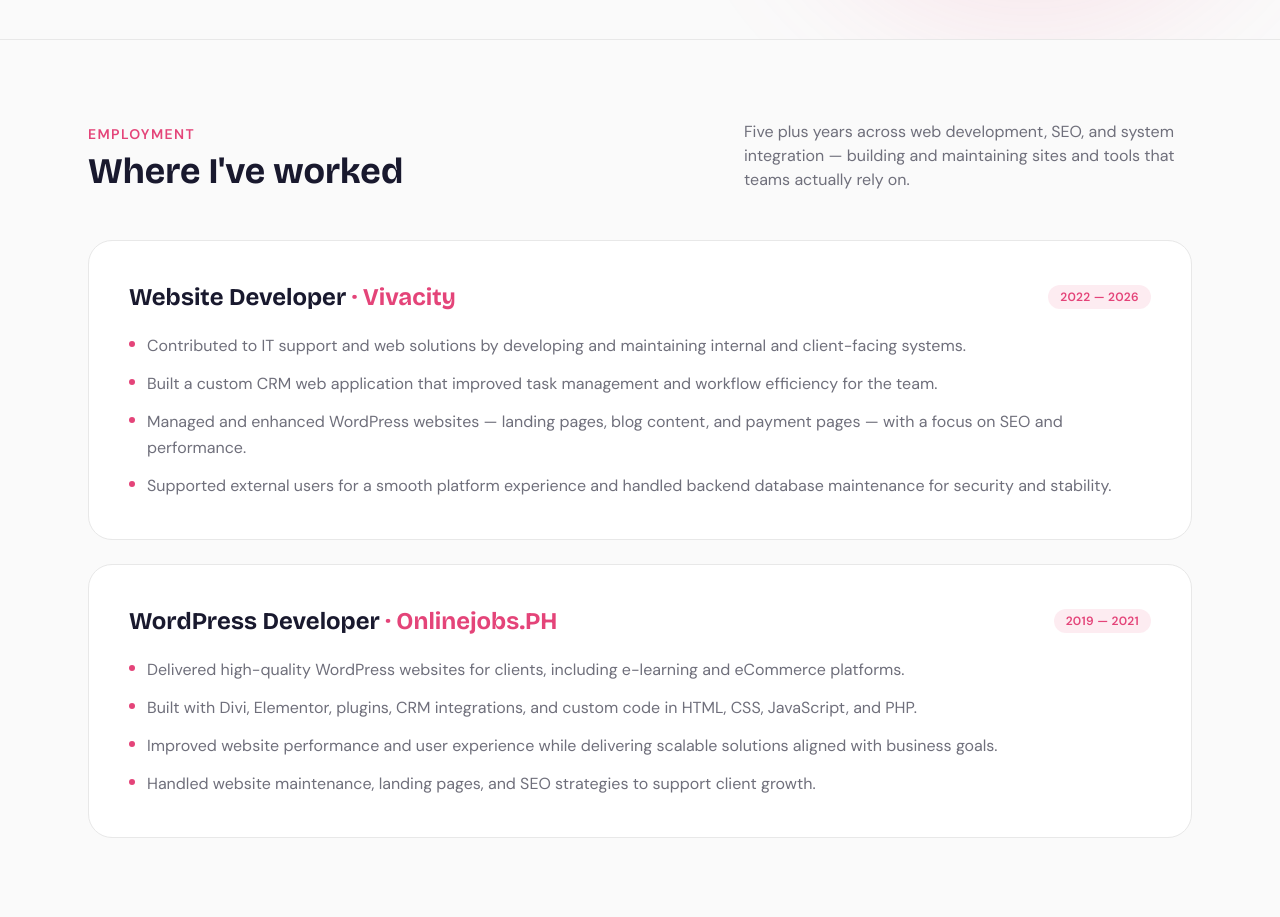
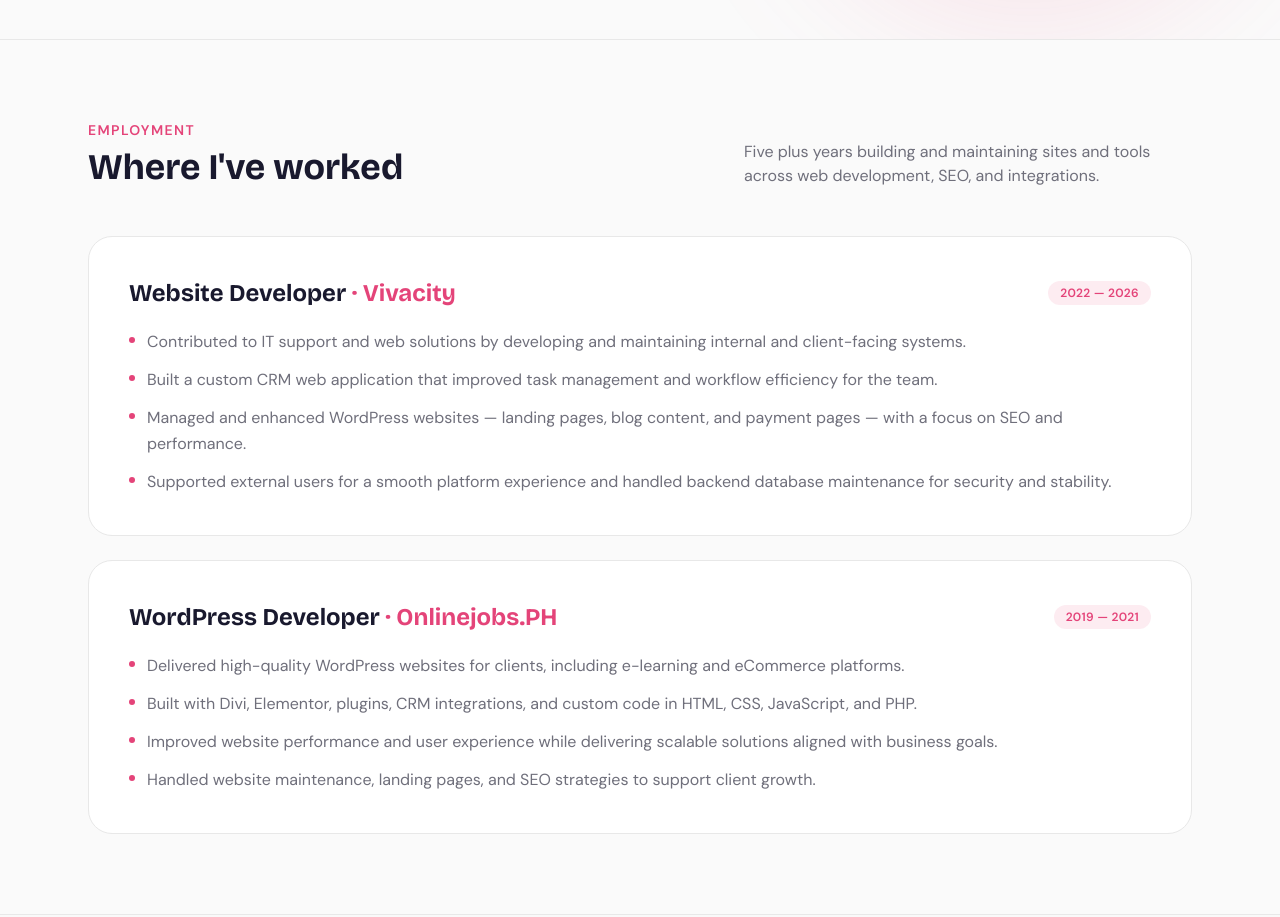
Before and after one commit to baternaian95-lab/ian-baterna-portfolio, a React (Vite) app: page / in a window 1280 px wide. Shown: the part 800-1717 px from the top of the page. Built offline with nearby package versions, Linux system fonts and the light colour scheme; the HTML template or start-up script is replaced by a standard one.

Commit message:
Changes
Co-authored-by: ian-vivacity <215267495+ian-vivacity@users.noreply.github.com>

```diff
--- a/src/pages/Portfolio.tsx
+++ b/src/pages/Portfolio.tsx
@@ -175,7 +175,7 @@ export default function Portfolio() {
               <h2 className="font-display text-3xl md:text-4xl font-bold mt-2">Where I've worked</h2>
             </div>
             <p className="text-muted-foreground max-w-md">
-              Five plus years across web development, SEO, and system integration — building and maintaining sites and tools that teams actually rely on.
+              Five plus years building and maintaining sites and tools across web development, SEO, and integrations.
             </p>
           </div>
 
```
